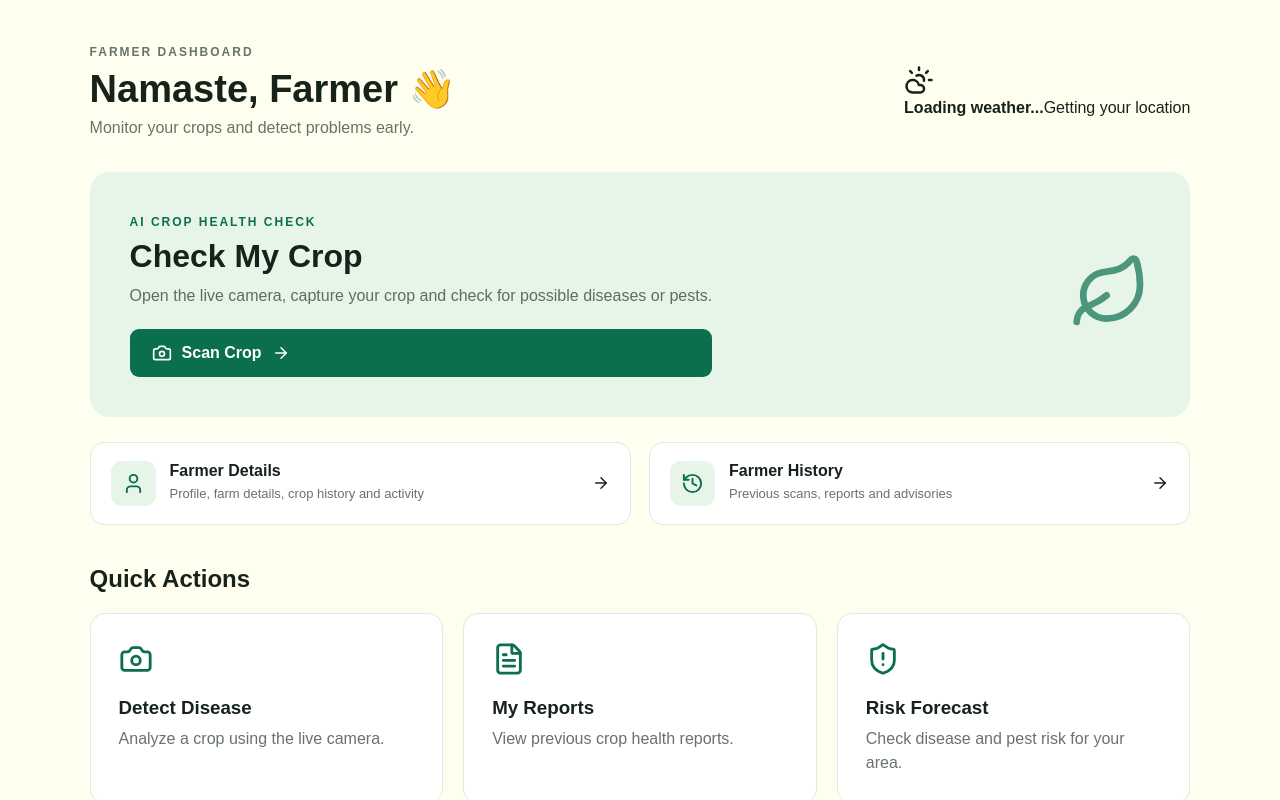
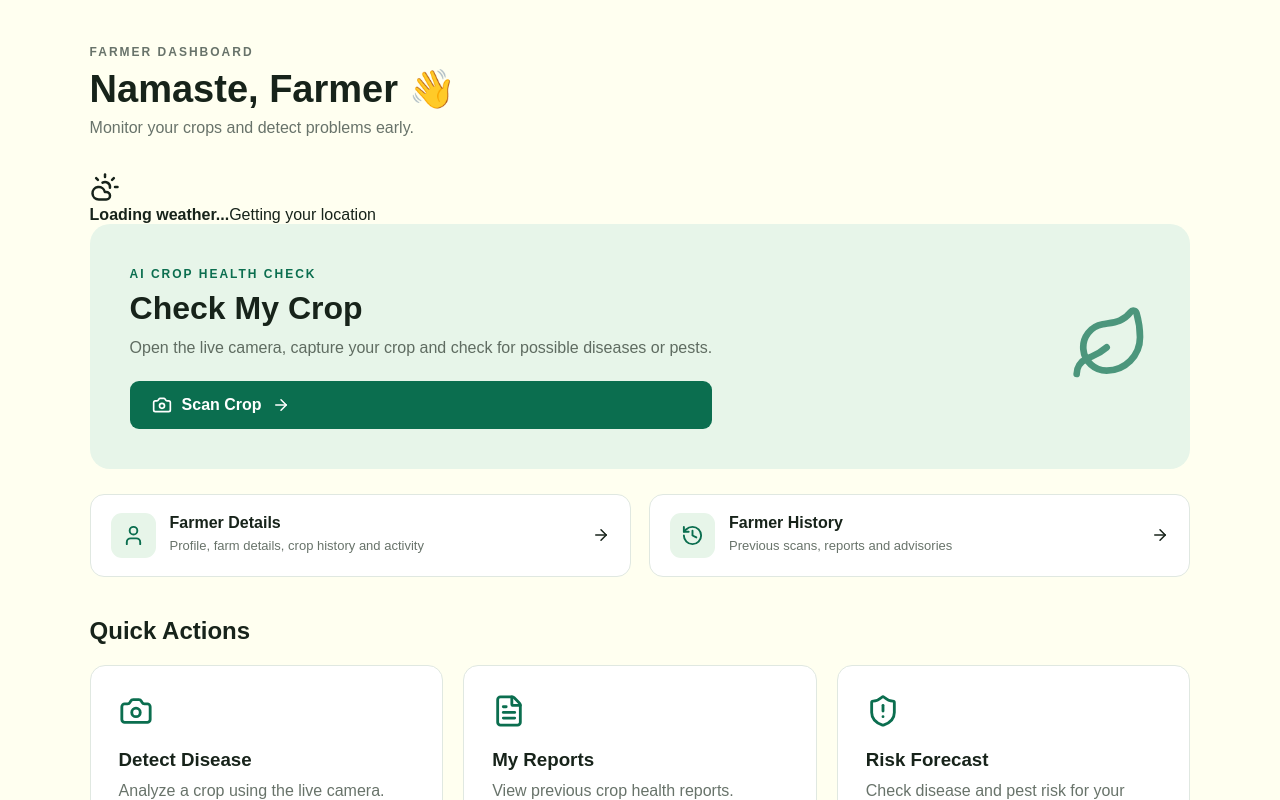
Before and after one commit to monkeygarp7/kisaan_mitra, a React (Vite) app in the folder CropCare-SIH26131-Updated/: page /dashboard in a window 1280 px wide. Shown: the top 800 px of the page. Built offline with nearby package versions, Linux system fonts and the light colour scheme; no server answers.

Commit message:
Fix layout of dashboard top section

```diff
--- a/CropCare-SIH26131-Updated/src/pages/Dashboard.jsx
+++ b/CropCare-SIH26131-Updated/src/pages/Dashboard.jsx
@@ -3,7 +3,7 @@ import { Link } from "react-router-dom";
 import { Camera, FileText, ShieldAlert, Map, UserCheck, Leaf, CloudSun, ArrowRight, User, History } from "lucide-react";
 import { useLanguage } from "../context/LanguageContext";
 function Dashboard(){ const {t}=useLanguage(); const name=localStorage.getItem("cropcare-username")||"Farmer"; return <div className="app-page">
-  <div className="dashboard-top"><div><p className="small-label">FARMER DASHBOARD</p><h1>{t("welcome")}, {name} 👋</h1><p>{t("dashboardSub")}</p></div><WeatherCard /></div>
+  <div className="dashboard-top"><div><p className="small-label">FARMER DASHBOARD</p><h1>{t("welcome")}, {name} 👋</h1><p>{t("dashboardSub")}</p></div></div><WeatherCard />
   <section className="detect-banner"><div><span className="banner-label">AI CROP HEALTH CHECK</span><h2>{t("checkCrop")}</h2><p>Open the live camera, capture your crop and check for possible diseases or pests.</p><Link to="/detect" className="primary-btn"><Camera size={20}/>{t("scan")}<ArrowRight size={18}/></Link></div><div className="banner-icon"><Leaf size={80}/></div></section>
   <div className="dashboard-menu-row"><Link to="/profile" className="dashboard-menu-card"><span className="menu-icon"><User size={23}/></span><div><strong>{t("farmerDetails")}</strong><p>Profile, farm details, crop history and activity</p></div><ArrowRight size={18}/></Link><Link to="/reports" className="dashboard-menu-card"><span className="menu-icon"><History size={23}/></span><div><strong>Farmer History</strong><p>Previous scans, reports and advisories</p></div><ArrowRight size={18}/></Link></div>
   <h2 className="dashboard-heading">{t("quickActions")}</h2><div className="dashboard-grid">
```
